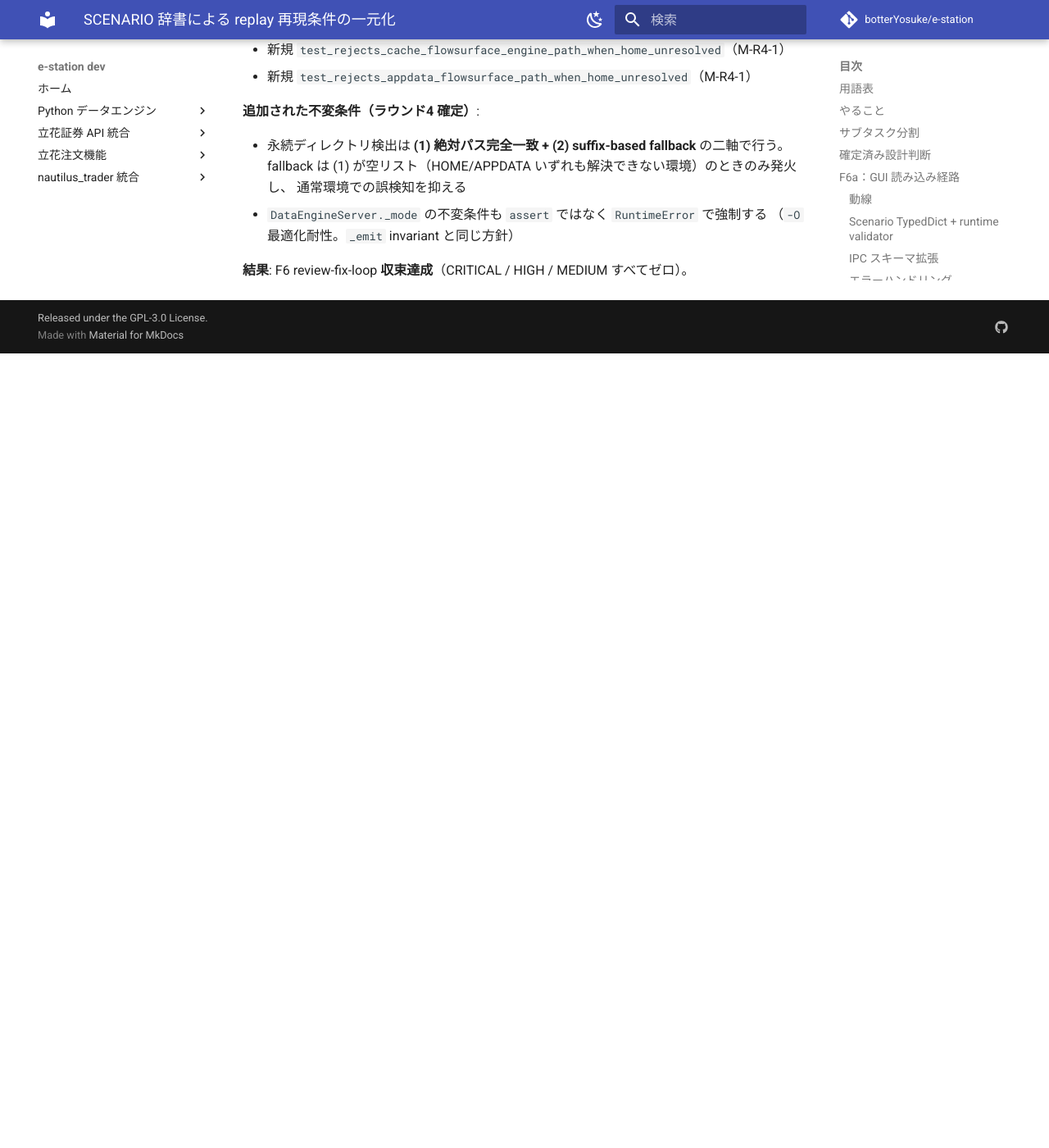
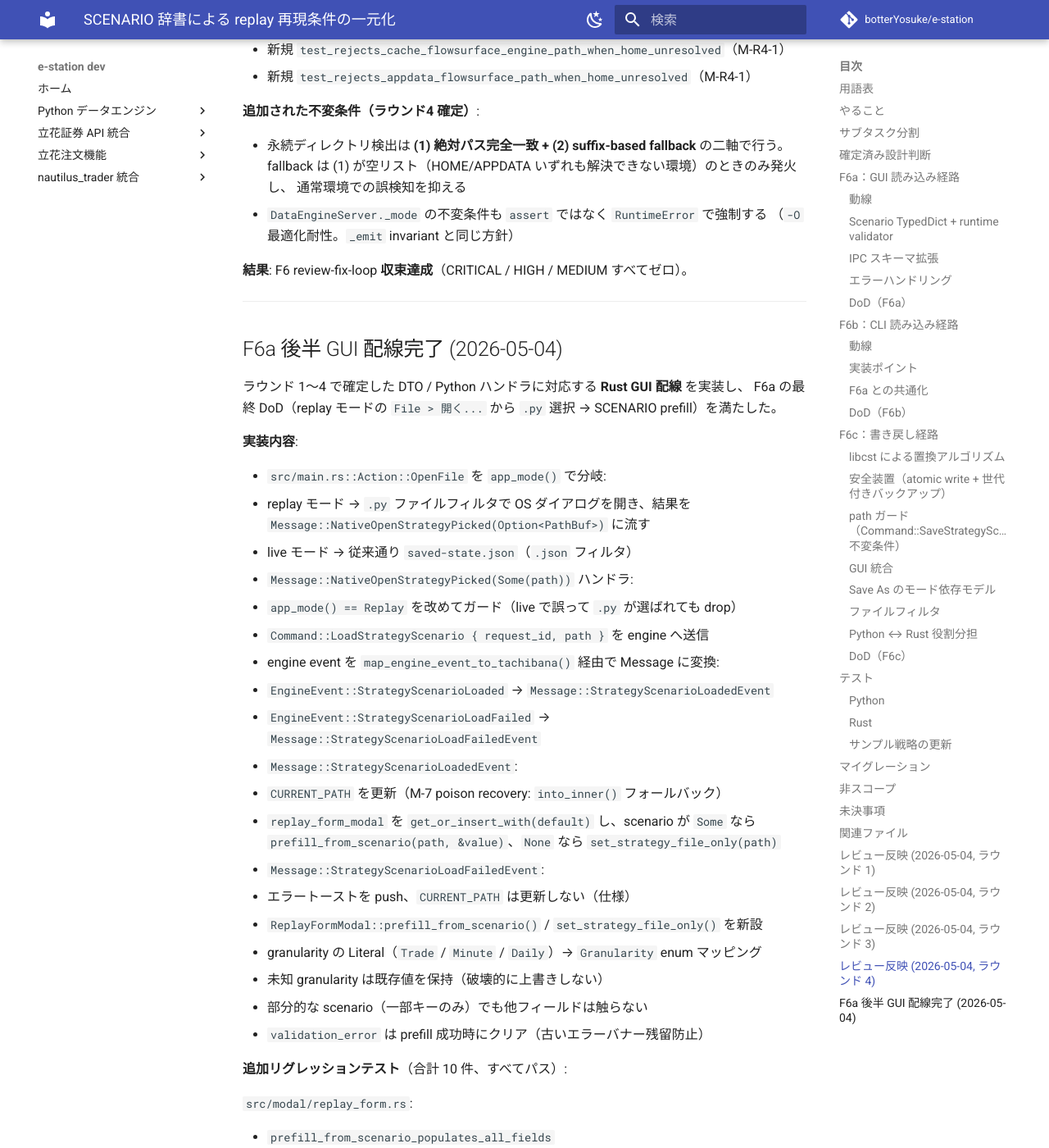
Before and after one commit to botterYosuke/e-station, an MkDocs documentation site: the page built from docs/✅menu-and-footer/P5-scenario-in-strategy.md, in a window 1280 px wide and 1400 px high, scrolled down 21412 px. Shown: the whole window at 82% size. Built offline with MkDocs 1.6.1 and Material for MkDocs 9.7.7, drawn with Linux system fonts in a browser that asks for light colours; comment, search, counter and statistics services are not loaded; before the commit the page ends 21843 px from its top, so only the background shows below that; some of the changed text lies outside the part shown.

Commit message:
docs(F6a): F6a 後半 GUI 配線完了の記録を追記する
- fix-save-menu.md §F6 の持ち越し項目に ✅ を付与し、Rust GUI 配線
  （Action::OpenFile モード分岐 / 新規 Message 3 つ / engine event ルーティング /
  ReplayFormModal::prefill_from_scenario / 追加テスト 10 件）を要約
- P5-scenario-in-strategy.md 末尾に「F6a 後半 GUI 配線完了 (2026-05-04)」
  セクションを追加。実装内容・追加テスト一覧・観測コマンド・検証結果・
  Linux widget menu bar への持ち越し項目を記録

Co-Authored-By: Claude Opus 4.7 (1M context) <noreply@anthropic.com>

````diff
--- a/docs/✅menu-and-footer/P5-scenario-in-strategy.md
+++ b/docs/✅menu-and-footer/P5-scenario-in-strategy.md
@@ -660,3 +660,73 @@ F6 ラウンド 4 e-station-review レビュー指摘 3 件（MEDIUM 1 / LOW 2
   （`-O` 最適化耐性。`_emit` invariant と同じ方針）
 
 **結果**: F6 review-fix-loop **収束達成**（CRITICAL / HIGH / MEDIUM すべてゼロ）。
+
+---
+
+## F6a 後半 GUI 配線完了 (2026-05-04)
+
+ラウンド 1〜4 で確定した DTO / Python ハンドラに対応する **Rust GUI 配線** を実装し、
+F6a の最終 DoD（replay モードの `File > 開く...` から `.py` 選択 → SCENARIO prefill）を満たした。
+
+**実装内容**:
+
+- `src/main.rs::Action::OpenFile` を `app_mode()` で分岐:
+  - replay モード → `.py` ファイルフィルタで OS ダイアログを開き、結果を
+    `Message::NativeOpenStrategyPicked(Option<PathBuf>)` に流す
+  - live モード → 従来通り `saved-state.json`（`.json` フィルタ）
+- `Message::NativeOpenStrategyPicked(Some(path))` ハンドラ:
+  - `app_mode() == Replay` を改めてガード（live で誤って `.py` が選ばれても drop）
+  - `Command::LoadStrategyScenario { request_id, path }` を engine へ送信
+- engine event を `map_engine_event_to_tachibana()` 経由で Message に変換:
+  - `EngineEvent::StrategyScenarioLoaded` → `Message::StrategyScenarioLoadedEvent`
+  - `EngineEvent::StrategyScenarioLoadFailed` → `Message::StrategyScenarioLoadFailedEvent`
+- `Message::StrategyScenarioLoadedEvent`:
+  - `CURRENT_PATH` を更新（M-7 poison recovery: `into_inner()` フォールバック）
+  - `replay_form_modal` を `get_or_insert_with(default)` し、scenario が `Some` なら
+    `prefill_from_scenario(path, &value)`、`None` なら `set_strategy_file_only(path)`
+- `Message::StrategyScenarioLoadFailedEvent`:
+  - エラートーストを push、`CURRENT_PATH` は更新しない（仕様）
+- `ReplayFormModal::prefill_from_scenario()` / `set_strategy_file_only()` を新設
+  - granularity の Literal（`Trade` / `Minute` / `Daily`）→ `Granularity` enum マッピング
+  - 未知 granularity は既存値を保持（破壊的に上書きしない）
+  - 部分的な scenario（一部キーのみ）でも他フィールドは触らない
+  - `validation_error` は prefill 成功時にクリア（古いエラーバナー残留防止）
+
+**追加リグレッションテスト**（合計 10 件、すべてパス）:
+
+`src/modal/replay_form.rs`:
+
+- `prefill_from_scenario_populates_all_fields`
+- `prefill_from_scenario_clears_validation_error`
+- `prefill_from_scenario_unknown_granularity_preserves_existing`
+- `prefill_from_scenario_partial_keeps_other_fields`
+- `prefill_from_scenario_non_object_only_sets_path`
+- `set_strategy_file_only_sets_path_and_keeps_fields`
+
+`src/main.rs::native_menu_handler_tests`（include_str! ソース検査ベース）:
+
+- `open_file_replay_mode_uses_py_filter` — replay 分岐 + `.py` フィルタ + `NativeOpenStrategyPicked` dispatch
+- `open_strategy_picked_some_sends_load_strategy_scenario` — モードガード + `Command::LoadStrategyScenario`
+- `strategy_scenario_loaded_event_prefills_modal` — `prefill_from_scenario` / `set_strategy_file_only` / `CURRENT_PATH` 更新
+- `strategy_scenario_load_failed_event_pushes_toast_only` — トースト発火 + `CURRENT_PATH` 不変 + prefill 不発火
+
+**観測コマンド**:
+
+```bash
+cargo test --bin flowsurface modal::replay_form
+cargo test --bin flowsurface native_menu_handler_tests
+cargo test --workspace --no-fail-fast
+uv run pytest python/tests/ -m "not live"
+```
+
+**検証結果**:
+
+- Rust workspace 全テスト緑（既存 + 新規 10 件）
+- Python テスト 1819 件緑（退行なし）
+- `cargo clippy -- -D warnings` 緑
+- `cargo fmt` クリーン
+
+**持ち越し（P8 へ）**:
+
+- Linux 自前メニューバー（widget menu bar）で `.py` フィルタが OS ネイティブと同等の UX を出せるか
+  （P8-widget-menu-bar-linux.md でカバー予定）
````
Also changed, not shown: docs/✅menu-and-footer/fix-save-menu.md (+16 -2 lines).
